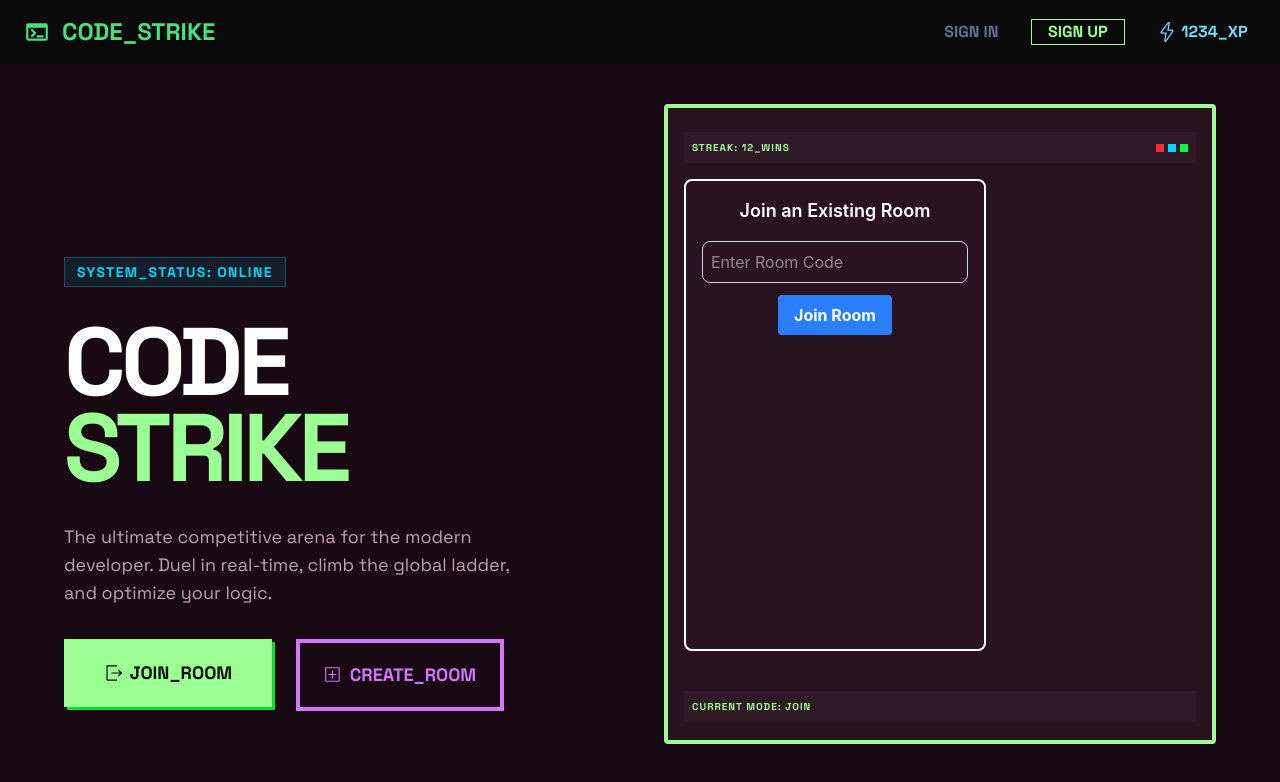
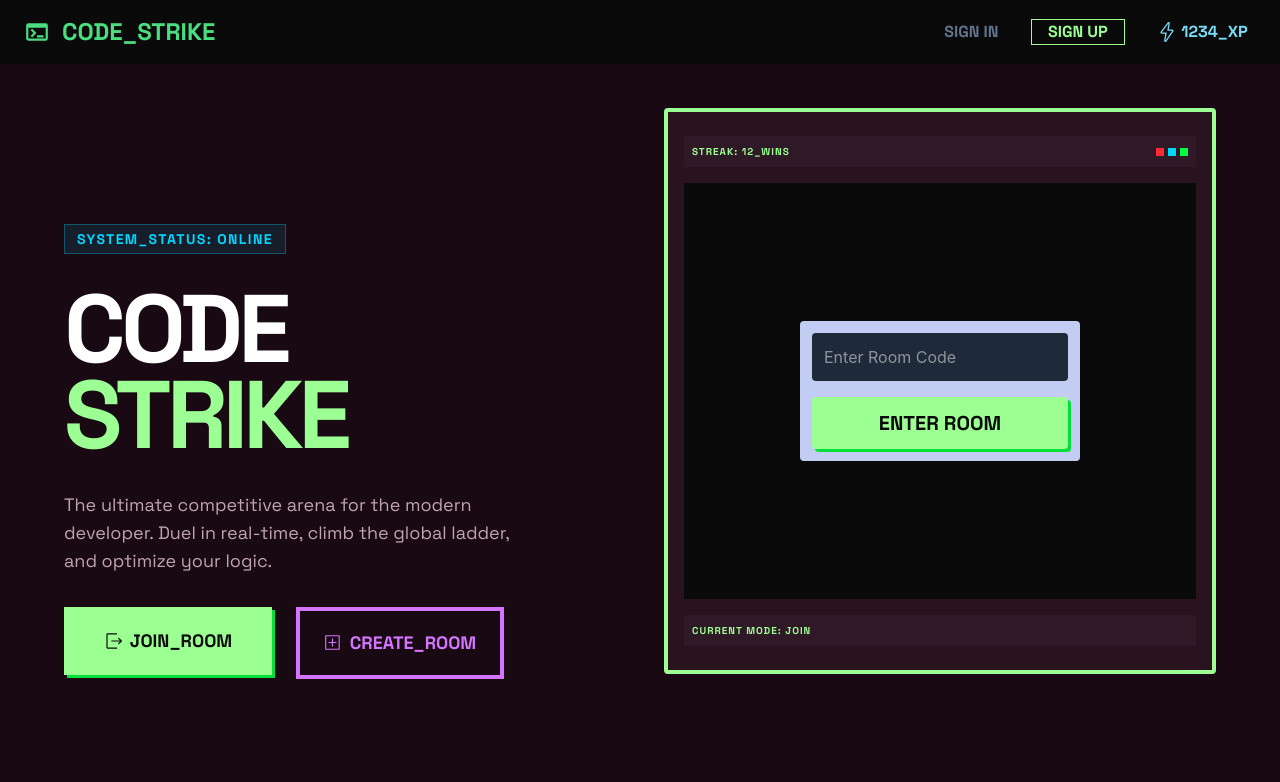
Before and after one commit to tanmay5268/CodeWars, a Next.js app in the folder apps/web/: page / in a window 1280 px wide. Both pictures are taken after a click on the button "JOIN_ROOM". Shown: the top 782 px of the page. Built offline with nearby package versions, Linux system fonts and the light colour scheme.

Commit message:
chore: clean up empty code change sections in the changes log

```diff
--- a/apps/web/components/HomePage/Hero.tsx
+++ b/apps/web/components/HomePage/Hero.tsx
@@ -21,7 +21,7 @@ const NeuButton2 = (props: { onClick: () => void }) => {
 const Hero = () => {
   const [whatTodo, setWhatTodo] = React.useState("");
   return (
-    <div className="absolute bg-background h-screen w-screen">
+    <div className="overflow-hidden absolute px-4 bg-background h-screen w-screen">
       <section className="max-w-6xl mx-auto">
         <div className="grid grid-cols-1 lg:grid-cols-2 gap-12 items-center">
           {/* join/create section */}
--- a/apps/web/components/HomePage/Nav.tsx
+++ b/apps/web/components/HomePage/Nav.tsx
@@ -4,7 +4,7 @@ import { SlEnergy } from "react-icons/sl";
 const Nav = () => {
   return (
     <div className="">
-    <header className="  w-full bg-neutral-950 flex justify-between items-center px-6 h-16 border-none">
+    <header className=" overflow-hidden w-full bg-neutral-950 flex justify-between items-center px-6 h-16 border-none">
       <div className="text-[#4ade80] uppercase text-2xl  flex items-center gap-3 font-[Space] font-bold">
         <MdTerminal size={26} />
         Code_strike
--- a/apps/web/components/Join.tsx
+++ b/apps/web/components/Join.tsx
@@ -1,4 +1,5 @@
-import { useState } from "react";
+"use client";
+import { useEffect, useState } from "react";
 import axios from "axios";
 import { useSocket } from "../context/SocketContext";
 import Lobby from "./Lobby";
@@ -7,8 +8,13 @@ const JoinRoom = () => {
   const [codeSuccess, setCodeSuccess] = useState(false);
   const [isJoining, setIsJoining] = useState(false);
   const [error, setError] = useState("");
+  const [isVisible, setIsVisible] = useState(false);
+  const { initializeSocket } = useSocket();
 
-    const { initializeSocket } = useSocket();
+  useEffect(() => {
+    const id = requestAnimationFrame(() => setIsVisible(true));
+    return () => cancelAnimationFrame(id);
+  }, []);
 
   const handleCodeInput = (e) => {
     setJoinCode(e.target.value);
@@ -26,7 +32,7 @@ const JoinRoom = () => {
 
     try {
       const response = await axios.post("http://localhost:4000/joinRoom", {
-                code: joinCode
+        code: joinCode,
       });
 
       if (response.data.available) {
@@ -41,7 +47,10 @@ const JoinRoom = () => {
         const handleConnect = () => {
           console.log("Socket connected, now joining room...");
 
-                    newSocket.emit("joinRoom", { code: joinCode }, (joinAck: { ok: boolean; message?: string }) => {
+          newSocket.emit(
+            "joinRoom",
+            { code: joinCode },
+            (joinAck: { ok: boolean; message?: string }) => {
               if (!joinAck?.ok) {
                 setError(joinAck?.message || "Unable to join room");
                 setCodeSuccess(false);
@@ -51,7 +60,8 @@ const JoinRoom = () => {
               console.log("Joined room with code:", joinCode);
               setCodeSuccess(true);
               console.log(newSocket);
-                    });
+            },
+          );
 
           newSocket.off("connect", handleConnect);
         };
@@ -65,8 +75,6 @@ const JoinRoom = () => {
         setError("Room code not found. Please check and try again.");
         setJoinCode("");
         setCodeSuccess(false);
-
-
       }
     } catch (error) {
       setError("Error joining room. Please try again.");
@@ -82,37 +90,36 @@ const JoinRoom = () => {
   };
 
   return (
-        <div className="flex flex-col text-white items-center text-center mb-6 border-2 p-4 rounded-lg">
-            <h2 className="mb-4 text-lg font-semibold">Join an Existing Room</h2>
+    <div className="h-full w-full flex flex-col items-center justify-center">
+        {!codeSuccess && <div className="flex justify-center items-center  h-full w-full ">
+        <div
+          className={`bg-[#c3ccf2] flex  w-fit flex-col h-fit gap-4 text-white justify-center items-center text-center px-3 py-3 rounded-sm transition-opacity duration-700 ease-in-out ${
+            isVisible ? "opacity-100" : "opacity-0"
+          }`}
+        >
           <input
+            className="rounded-sm py-3 px-3   bg-gray-800 text-white focus:outline-none focus:ring-2 focus:ring-[#9cff93] w-64"
             type="text"
             placeholder="Enter Room Code"
             value={joinCode}
             onChange={handleCodeInput}
             onKeyUp={handleKeyPress}
-                className="mb-3 p-2 rounded-lg border border-gray-300 outline-none focus:border-blue-500 w-full max-w-xs"
             disabled={isJoining}
           />
-
+          <div className=" w-full flex items-center justify-center">
             <button
               onClick={joinWithCode}
               disabled={isJoining}
-                className="bg-blue-500 hover:bg-blue-700 text-white font-bold mb-6 py-2 px-4 rounded disabled:bg-gray-400"
-            >
-                {isJoining ? "Joining..." : "Join Room"}
+              className="transition-all shadow-[3px_3px_0px_#00e038] hover:shadow-none hover:translate-x-0.75 uppercase hover:translate-y-0.75 text-neutral-950 w-full py-3 text-xl font-[Space] rounded-sm  font-bold bg-[#9cff92]  focus:outline-none focus:ring-2 focus:ring-[#9cff93]">
+              {isJoining ? "Joining..." : "Enter Room"}
             </button>
+          </div>
+        </div>
+      </div> }
 
       {error && <p className="text-red-500 mb-3 text-sm">{error}</p>}
 
-            {codeSuccess && (
-                <p className="text-green-600 font-semibold">
-                    Successfully joined!
-                </p>
-            )}
-
-            {codeSuccess && (
-                <Lobby roomCode={joinCode} />
-            )}
+      {codeSuccess && <Lobby roomCode={joinCode} />}
     </div>
   );
 };
--- a/apps/web/components/RoomStatus.tsx
+++ b/apps/web/components/RoomStatus.tsx
@@ -6,7 +6,7 @@ interface RoomStatusProps {
 }
 export const RoomStatus = (props: RoomStatusProps) => {
   return (
-    <div className=" h-160 bg-[#29131f]  w-full mt-10 border-4 rounded-sm border-[#9cff93] relative group">
+    <div className=" max-sm:hidden h-fit bg-[#29131f]  w-full mt-10 border-4 rounded-sm border-[#9cff93] relative group">
       <div className="relative bg-surface-container py-6 px-4 arcade-border aspect-square md:aspect-video flex flex-col gap-4">
         <div className="flex  justify-between bg-[#301926] items-center bg-surface-container-high p-2">
           <span className="text-[10px] text-[#9cff93] font-bold font-[Space] tracking-widest uppercase">
@@ -18,7 +18,7 @@ export const RoomStatus = (props: RoomStatusProps) => {
             <div className="w-2 h-2 bg-primary"></div>
           </div>
         </div>
-        <div className=" flex grow w-full h-124 bg-transparent">
+        <div className=" flex grow w-full h-104 bg-[#0a0a0a]">
           {props.whatTodo === "join" && <Join></Join>}
           {props.whatTodo === "create" && <Create></Create>}
 
```
Also changed, not shown: apps/web/package.json (+9 -1 lines), 1 other file (tests, documents, lock files or other folders). Lines whose indentation alone changed are shown as unchanged.
